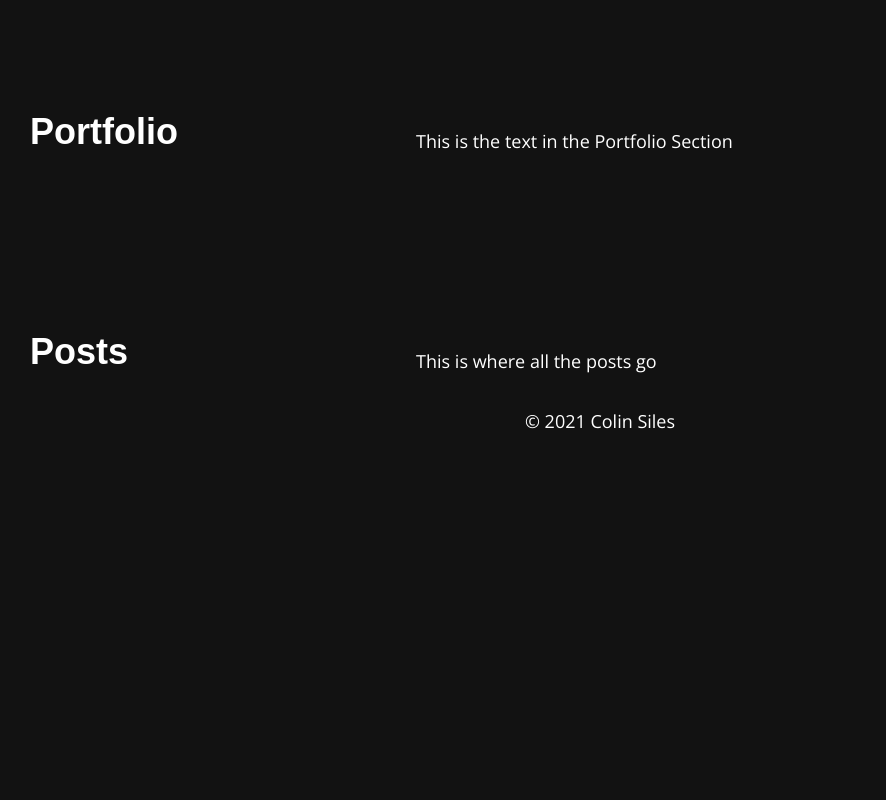
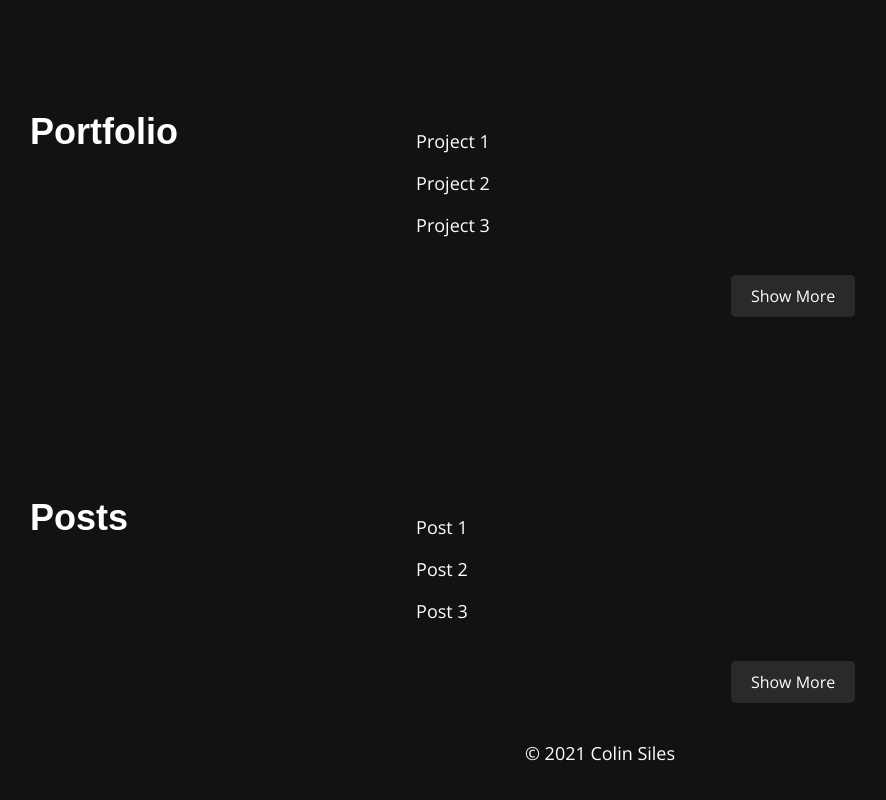
Before and after one commit to sColin16/personal-website, a Next.js app: page / in a window 1280 px wide. Shown: the part 720-1520 px from the top of the page, without its empty margins (40-926 px from the left). Before the commit the page ends 1191 px from the top, so only its background shows below. Built offline with nearby package versions, Linux system fonts and the light colour scheme; a web font is replaced by a local one.

Commit message:
Create cardCollection component

```diff
--- /dev/null
+++ b/components/cardCollection.jsx
@@ -0,0 +1,57 @@
+import { useState } from 'react';
+import classNames from 'classnames';
+import styles from './styles/cardcollection.module.css'
+
+/**
+ * A layout component to display a series of cards, supporting a "show more" button
+ * Used for the portfolio and projects display
+ * @param {Object} props props passed from the parent react component
+ * @param {Number} props.intialCards an integer, the number of cards to display on load
+ * @param {Number} props.increment an integer, the number of additional to cards to display when clicking "load more"
+ * @param {Number} props.displayDelay time in milliseconds between new cards appearing
+ * @param {ReactNode} props.children the cards to display within the container
+ */
+export default function CardCollection({ initialCards, increment, displayDelay, children }) {
+    // Shows more cards based on the incremenet set
+    function showMoreCards() {
+        showNextCard(increment);
+    }
+
+    // Shows an individual card, and schedules displaying the next card
+    function showNextCard(remaining) {
+        console.log('calling', remaining)
+        // Base case: no more cards are set to be shown, or all cards in the collection have been shown
+        if (remaining <= 0 || numShownCards >= children.length) {
+            return
+        }
+
+        setNumShownCards(prevCards => prevCards + 1)
+
+        setTimeout(() => showNextCard(remaining - 1), displayDelay)
+    }
+
+    const [numShownCards, setNumShownCards] = useState(initialCards);
+
+    if (initialCards > children.length) {
+        console.warn('Card Display component has fewer intial child components than it has been configured to display')
+    }
+
+    return (
+        <>
+            <div>
+                {children.map((child, i) => (
+                    <div className={classNames(styles.cardWrapper, {[styles.hidden]: i >= numShownCards})} key={i}>
+                        {child}
+                    </div>
+                ))}
+            </div>
+            <div className={styles.show_more_button_container}>
+                <button onClick={() => showMoreCards()}
+                        className={classNames(styles.show_more_button,
+                                   {[styles.hidden_button]: numShownCards >= children.length})}>
+                    Show More
+                </button>
+            </div>
+        </>
+    )
+}
--- a/components/portfolioSection.jsx
+++ b/components/portfolioSection.jsx
@@ -1,10 +1,18 @@
 import HomeSectionLayout from "./homeSectionLayout"
+import CardCollection from "./cardCollection"
 
 export default function PortfolioSection() {
     return (
         <HomeSectionLayout id='portfolio-section'>
             <h1>Portfolio</h1>
-            <p>This is the text in the Portfolio Section</p>
+
+            <CardCollection initialCards={3} increment={2} displayDelay={100}>
+                <p>Project 1</p>
+                <p>Project 2</p>
+                <p>Project 3</p>
+                <p>Project 4</p>
+                <p>Project 5</p>
+            </CardCollection>
         </HomeSectionLayout>
     )
 }
--- a/components/postsSection.jsx
+++ b/components/postsSection.jsx
@@ -1,10 +1,17 @@
 import HomeSectionLayout from "./homeSectionLayout"
+import CardCollection from "./cardCollection"
 
 export default function PostsSection() {
     return (
         <HomeSectionLayout id="post-section">
             <h1>Posts</h1>
-            <p>This is where all the posts go</p>
+            <CardCollection initialCards={3} increment={2} displayDelay={100}>
+                <p>Post 1</p>
+                <p>Post 2</p>
+                <p>Post 3</p>
+                <p>Post 4</p>
+                <p>Post 5</p>
+            </CardCollection>
         </HomeSectionLayout>
     )
 }
--- /dev/null
+++ b/components/styles/cardcollection.module.css
@@ -0,0 +1,41 @@
+.show_more_button_container {
+    width: 100%;
+    text-align: center;
+}
+
+.show_more_button {
+    padding: 10px 20px;
+    background-color: #2A2A2A;
+    color: white;
+    border-radius: 5px;
+    border: none;
+    font-family: 'Open Sans', sans-serifs;
+    font-size: 16px;
+    transition: all 200ms;
+    margin: 20px 0;
+}
+
+.show_more_button:hover {
+    background-color: #424242;
+    transform: scale(1.05);
+    cursor: pointer;
+}
+
+/* Add an animation for when the card becomes visible */
+.cardWrapper {
+    transition: all 200ms;
+}
+
+/* "hidden" project/post stylings */
+.hidden {
+    transform: scale(0);
+    height: 0;
+    width: 0;
+    margin: 0 !important;
+    padding: 0 !important;
+    overflow: hidden;
+}
+
+.hidden_button {
+    display: none;
+}
```
